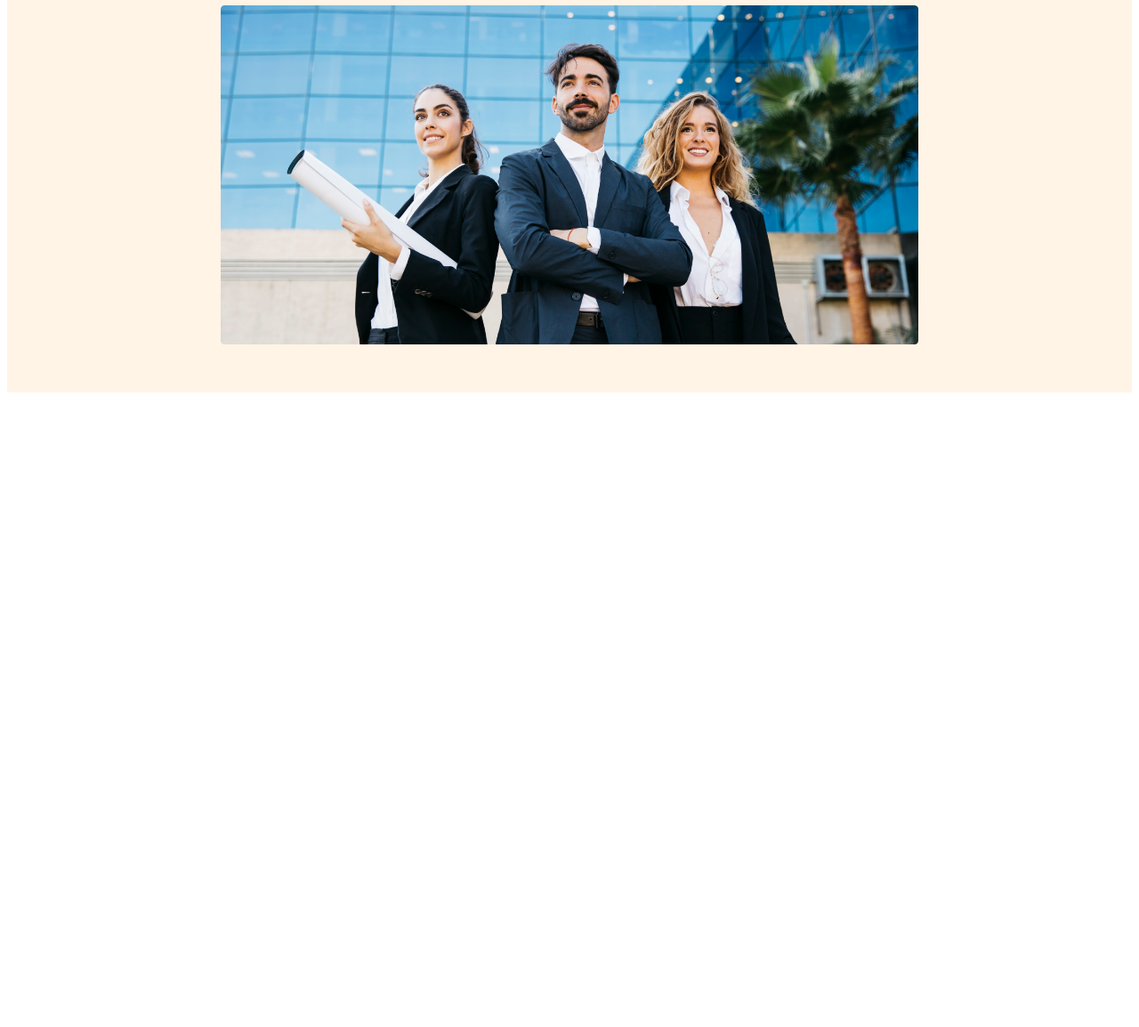
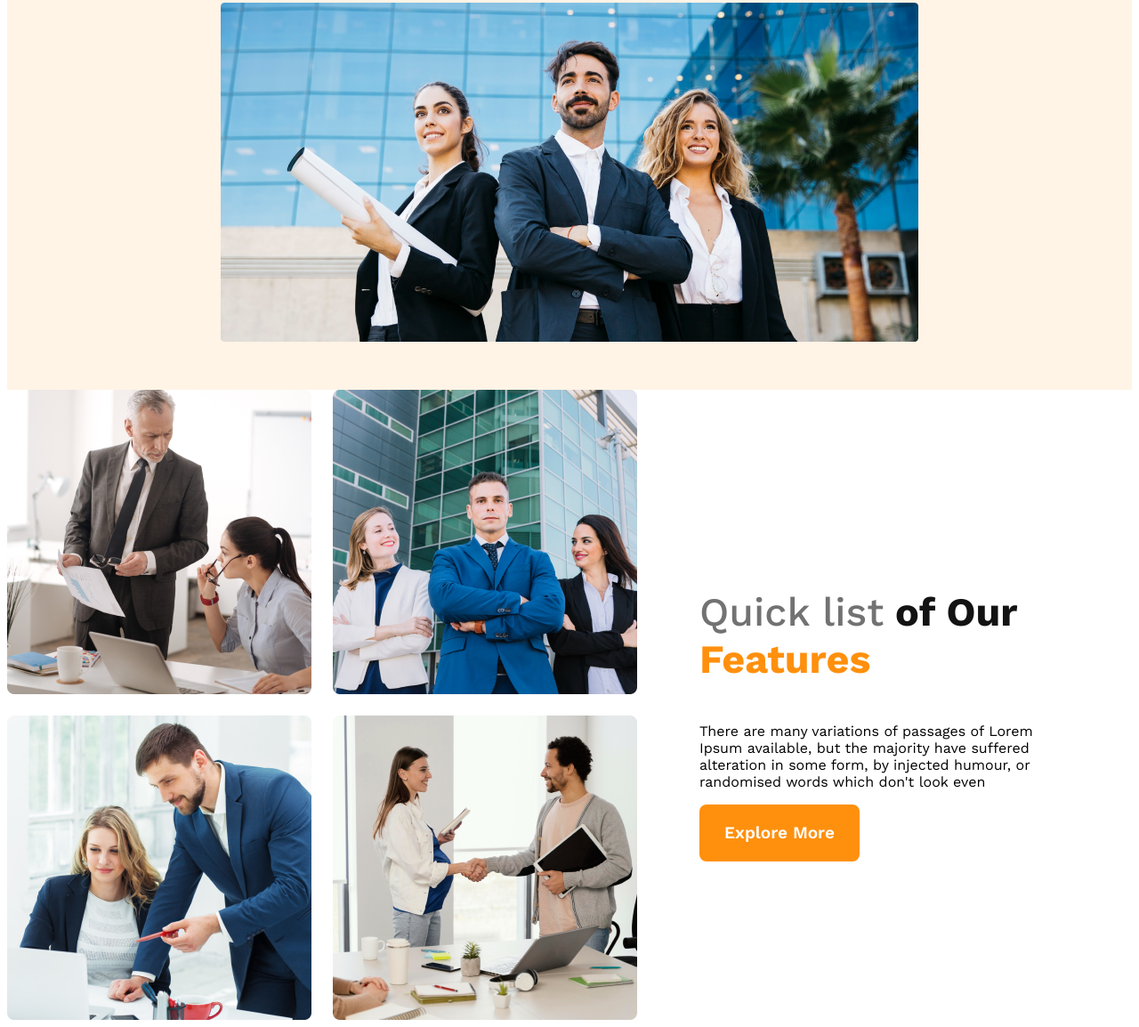
Before and after one commit to shobind/g3-architect-website-practice, a plain HTML site: page index.html in a window 1280 px wide. Shown: the part 584-1738 px from the top of the page at 89% size. Before the commit the page ends 1033 px from the top, so only its background shows below. Drawn offline with nearby package versions, Linux system fonts and the light colour scheme.

Commit message:
features added

```diff
--- a/index.html
+++ b/index.html
@@ -28,6 +28,20 @@
 
     </header>
     <main>
+        <section class="teams-container">
+            <div class="teams-img-container">
+                <img src="images/team1.png" alt="">
+                <img src="images/team2.png" alt="">
+                <img src="images/team3.png" alt="">
+                <img src="images/team4.png" alt="">
+
+            </div>
+            <div class="teams-content">
+                <h3 class="teams-title"><span class="quick-list">Quick list</span> <span class="of-our">of Our</span> <br><span class="features">Features</span></h3>
+                <p class="teams-description">There are many variations of passages of Lorem Ipsum available, but the majority have suffered alteration in some form, by injected humour, or randomised words which don't look even</p>
+                <button class="btn-primary">Explore More</button>
+            </div>
+        </section>
 
     </main>
     <footer>
--- a/styles/architect.css
+++ b/styles/architect.css
@@ -12,10 +12,11 @@ font-family: 'Work Sans', sans-serif;
     padding: 20px 25px;
     background-color: #FF900E;
     color: #FFF;
-    font-size: 20px;
+    font-size: 19px;
     font-weight: 600;
     cursor: pointer;
     border: 0;
+
 
 }
 /* header styles */
@@ -68,6 +69,36 @@ nav li a{
     margin-top: 20px;
     width: 100%;
 }
+
+/* teams styles */
+.teams-container{
+    display: flex;
+    align-items: center;
+}
+.teams-img-container{
+    display: grid;
+    grid-template-columns: repeat(2, 1fr);
+    gap: 24px;
+}
+.teams-content{
+    padding-right: 70px;
+    padding-left: 70px;
+}
+.teams-title{
+    font-size: 2.8rem;
+}
+.teams-title .quick-list{
+    color: #727272;
+    font-weight: 500;
+}
+.teams-title .of-our{
+    color: #131313;
+    font-weight: 700;
+}
+.teams-title .features{
+    color: #FF900E;
+    font-weight: 700;
+}
 /* responsive media queries */
 /* mobile devices */
 @media screen and (max-width: 576px) {
```
